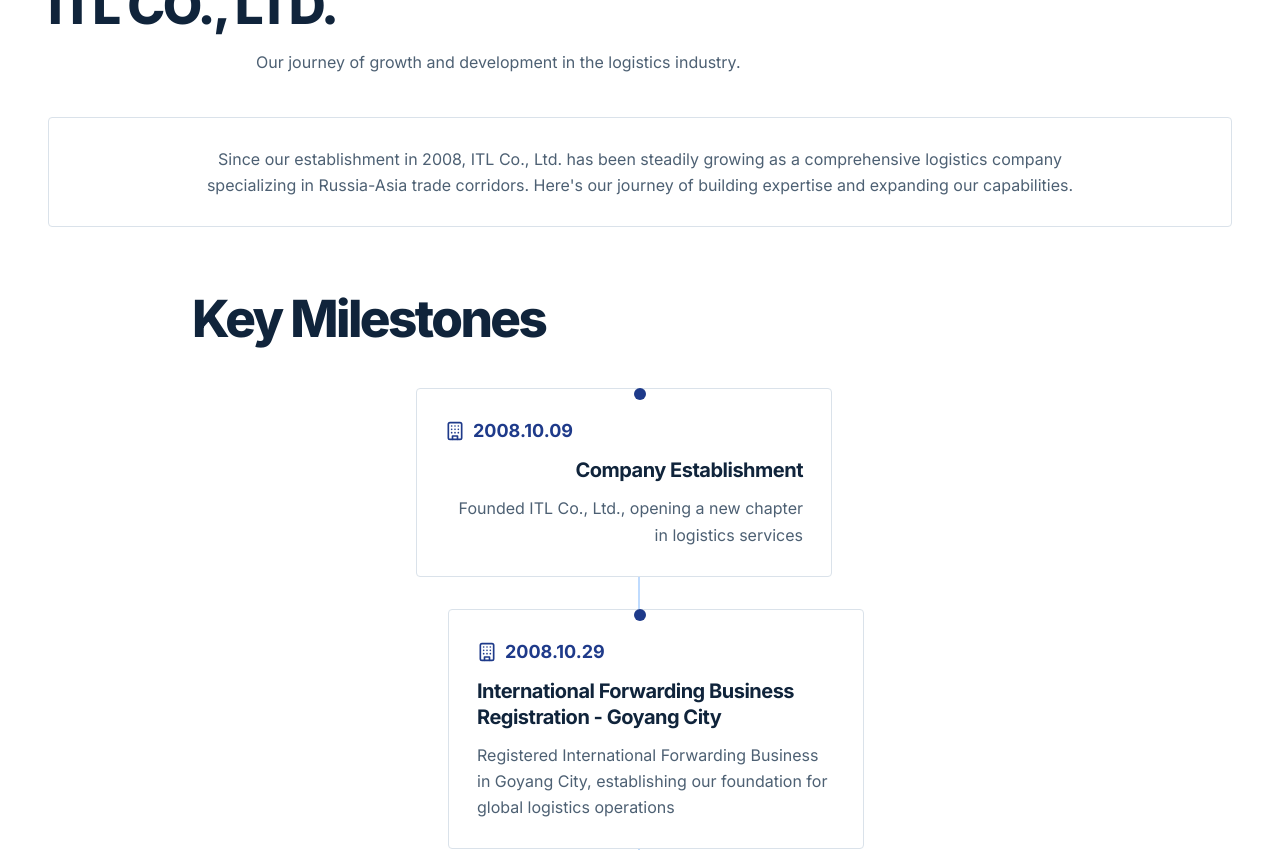
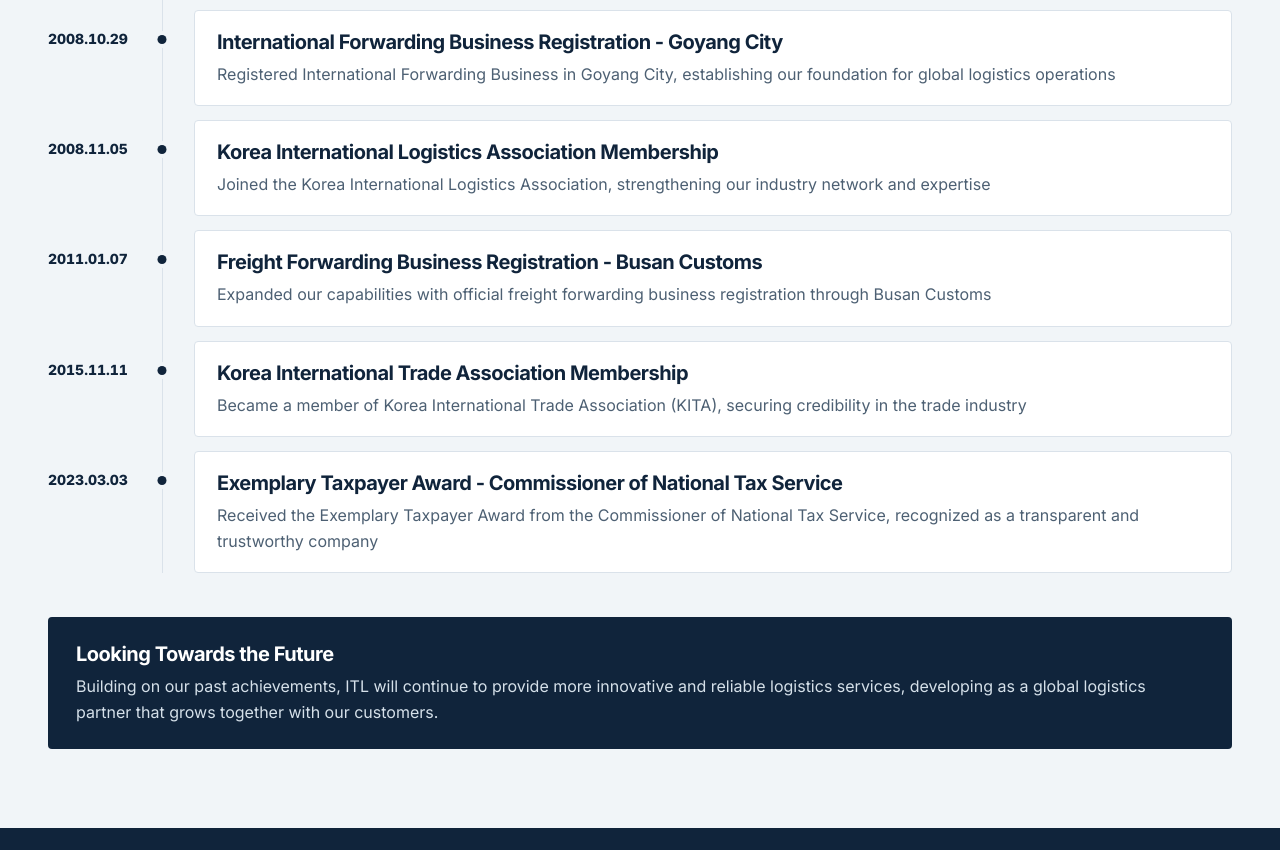
Before and after one commit to hyeoption/itl, a Next.js app: page /about/why-hwarang in a window 1280 px wide. Shown: the part 1580-2430 px from the top of the page. Built offline with nearby package versions, Linux system fonts and the light colour scheme.

Commit message:
Align the company history timeline with the introduction

```diff
--- /dev/null
+++ b/app/company-history.module.css
@@ -0,0 +1,94 @@
+.heading {
+  margin-bottom: clamp(28px, 4vw, 42px);
+}
+
+.heading p {
+  max-width: 70ch;
+  margin-top: 14px;
+  text-wrap: pretty;
+}
+
+.timeline {
+  --date-width: 114px;
+  --rail-gap: 32px;
+  --dot-top: 25px;
+  position: relative;
+  display: grid;
+  gap: 14px;
+}
+
+.timeline::before {
+  position: absolute;
+  top: var(--dot-top);
+  bottom: 0;
+  left: var(--date-width);
+  width: 1px;
+  background: var(--itl-line);
+  content: "";
+}
+
+.milestone {
+  position: relative;
+  display: grid;
+  grid-template-columns: var(--date-width) minmax(0, 1fr);
+  column-gap: var(--rail-gap);
+  align-items: start;
+}
+
+.milestone::before {
+  position: absolute;
+  top: var(--dot-top);
+  left: var(--date-width);
+  width: 9px;
+  height: 9px;
+  transform: translateX(-50%);
+  border-radius: 50%;
+  background: var(--itl-ink);
+  box-shadow: 0 0 0 4px var(--itl-surface);
+  content: "";
+}
+
+.date {
+  padding-top: 18px;
+  color: var(--itl-ink);
+  font-size: 14px;
+  font-weight: 750;
+  font-variant-numeric: tabular-nums;
+  white-space: nowrap;
+}
+
+.card {
+  padding: 18px 22px;
+}
+
+.card p,
+.vision p {
+  margin-top: 6px;
+}
+
+.vision {
+  margin-top: clamp(28px, 4vw, 44px);
+  padding-block: 24px;
+}
+
+@media (max-width: 600px) {
+  .timeline {
+    --date-width: 5px;
+    --dot-top: 8px;
+    gap: 18px;
+  }
+
+  .milestone {
+    grid-template-columns: minmax(0, 1fr);
+    gap: 7px;
+    padding-left: 24px;
+  }
+
+  .date {
+    padding-top: 0;
+  }
+
+  .card {
+    padding: 16px;
+  }
+}
--- a/app/company-history.tsx
+++ b/app/company-history.tsx
@@ -1,13 +1,9 @@
-import { Building } from "lucide-react";
+import styles from "./company-history.module.css";
 
 const history = {
   en: {
     title: "Company History",
-    heroSubtitle: "Building trust and expertise through years of dedicated service",
-    companyName: "ITL CO., LTD.",
-    intro: "Our journey of growth and development in the logistics industry.",
     historyIntro: "Since our establishment in 2008, ITL Co., Ltd. has been steadily growing as a comprehensive logistics company specializing in Russia-Asia trade corridors. Here's our journey of building expertise and expanding our capabilities.",
-    milestonesTitle: "Key Milestones",
     visionTitle: "Looking Towards the Future",
     vision: "Building on our past achievements, ITL will continue to provide more innovative and reliable logistics services, developing as a global logistics partner that grows together with our customers.",
     timelineItems: [
@@ -45,11 +41,7 @@ const history = {
   },
   ko: {
     title: "회사연혁",
-    heroSubtitle: "수년간의 헌신적인 서비스를 통해 쌓아온 신뢰와 전문성",
-    companyName: "주식회사 아이티엘",
-    intro: "물류 업계에서의 성장과 발전의 여정입니다.",
     historyIntro: "2008년 설립 이후, 주식회사 아이티엘은 러시아-아시아 무역 통로에 특화된 종합 물류 전문 기업으로 꾸준히 성장해왔습니다. 전문성을 구축하고 역량을 확장해온 저희의 여정을 소개합니다.",
-    milestonesTitle: "주요 연혁",
     visionTitle: "미래를 향한 도약",
     vision: "아이티엘은 지난 성과를 바탕으로 더욱 혁신적이고 신뢰할 수 있는 물류 서비스를 제공하며, 고객과 함께 성장하는 글로벌 물류 파트너로 발전해 나가겠습니다.",
     timelineItems: [
@@ -91,59 +83,28 @@ export default function CompanyHistory({ locale }: { locale: keyof typeof histor
   const content = history[locale];
 
   return (
-    <section id="history" className="scroll-mt-24" aria-labelledby="history-title">
-      <div className="itl-page-hero">
-        <div className="itl-wrap">
-          <h2 id="history-title" className="itl-page-hero-title">{content.title}</h2>
-          <p>{content.heroSubtitle}</p>
-        </div>
-      </div>
-      <div className="itl-section">
-        <div className="itl-wrap">
-          <div className="itl-section-heading">
-            <h3 className="mb-4 itl-section-title">{content.companyName}</h3>
-            <p className="itl-muted max-w-3xl mx-auto">{content.intro}</p>
-          </div>
-          <div className="mb-16">
-            <div className="itl-card">
-              <p className="itl-muted text-center max-w-4xl mx-auto">{content.historyIntro}</p>
-            </div>
-          </div>
-          <div className="max-w-4xl mx-auto">
-            <div className="itl-section-heading">
-              <h3 className="mb-4 itl-section-title">{content.milestonesTitle}</h3>
-            </div>
-            <div className="relative">
-              <div aria-hidden="true" className="absolute left-4 top-0 bottom-0 w-0.5 bg-blue-200 md:left-1/2 md:-translate-x-0.5" />
-              <ol className="space-y-8">
-                {content.timelineItems.map(({ date, title, description }, index) => (
-                  <li key={date} className="relative flex items-start md:justify-center">
-                    <div aria-hidden="true" className="absolute left-4 h-3 w-3 rounded-full bg-blue-900 md:left-1/2 md:-translate-x-1.5" />
-                    <div className={`ml-10 md:ml-0 md:w-1/2 ${index % 2 === 0 ? "md:pr-8 md:text-right" : "md:pl-8"}`}>
-                      <div className="itl-card">
-                        <div className="mb-3 flex items-center gap-2">
-                          <Building aria-hidden="true" className="h-5 w-5 text-blue-900" />
-                          <time dateTime={date.replace(/\./g, "-")} className="text-lg font-bold text-blue-900">
-                            {date}
-                          </time>
-                        </div>
-                        <h4 className="mb-3">{title}</h4>
-                        <p className="itl-muted">{description}</p>
-                      </div>
-                    </div>
-                  </li>
-                ))}
-              </ol>
-            </div>
-          </div>
-          <div className="mt-16">
-            <div className="itl-band-panel">
-              <div className="text-center">
-                <h3 className="mb-4">{content.visionTitle}</h3>
-                <p className="text-blue-100 max-w-3xl mx-auto">{content.vision}</p>
+    <section id="history" className="itl-section itl-section-tint scroll-mt-24" aria-labelledby="history-title">
+      <div className="itl-wrap">
+        <header className={styles.heading}>
+          <h2 id="history-title">{content.title}</h2>
+          <p className="itl-muted">{content.historyIntro}</p>
+        </header>
+
+        <ol className={styles.timeline} role="list">
+          {content.timelineItems.map(({ date, title, description }) => (
+            <li key={date} className={styles.milestone}>
+              <time dateTime={date.replace(/\./g, "-")} className={styles.date}>{date}</time>
+              <div className={`itl-card ${styles.card}`}>
+                <h3>{title}</h3>
+                <p className="itl-muted">{description}</p>
               </div>
-            </div>
-          </div>
+            </li>
+          ))}
+        </ol>
+
+        <div className={`itl-band-panel ${styles.vision}`}>
+          <h3>{content.visionTitle}</h3>
+          <p>{content.vision}</p>
         </div>
       </div>
     </section>
--- a/app/globals.css
+++ b/app/globals.css
@@ -82,8 +82,7 @@
   background: var(--itl-ink);
 }
 
-.itl-content h1,
-.itl-page-hero .itl-page-hero-title {
+.itl-content h1 {
   font-size: clamp(36px, 5vw, 64px);
   line-height: 1.08;
   letter-spacing: -.05em;
```
